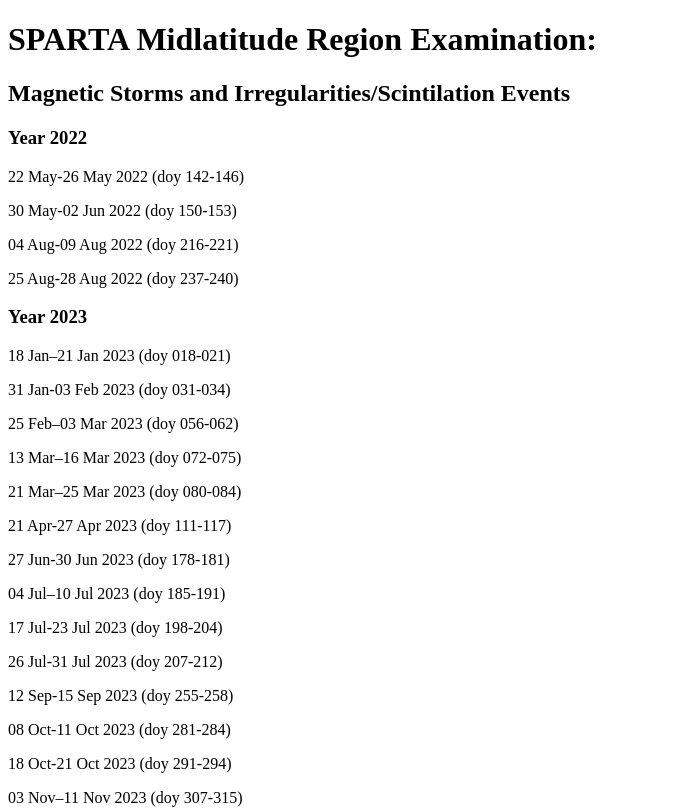
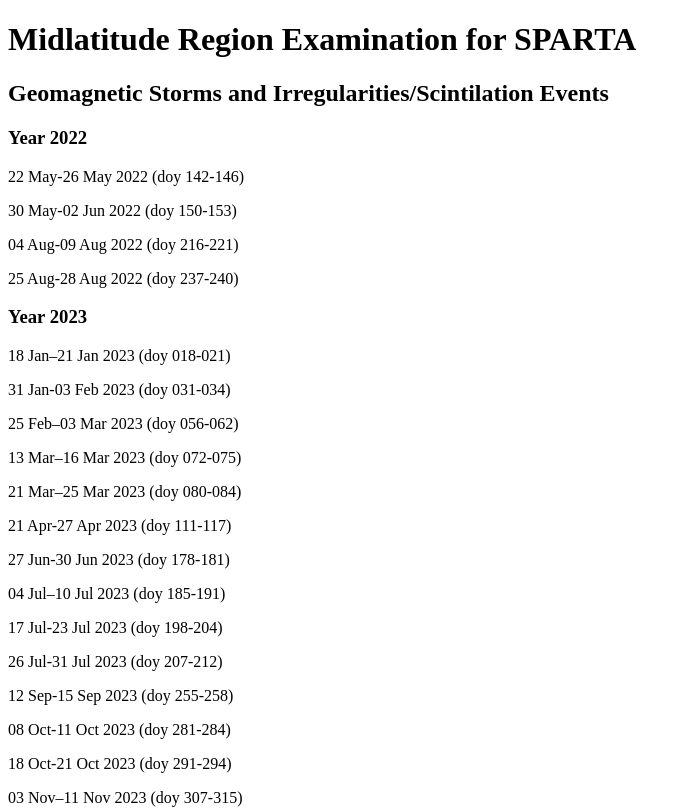
Before and after one commit to rezypradipta/rezypradipta.github.io, a plain HTML site: page SPARTA-cases/index.html in a window 1280 px wide. Shown: the top 810 px of the page, without its empty margins (0-691 px from the left). Drawn offline with Linux system fonts and the light colour scheme.

Commit message:
Update index.html

```diff
--- a/SPARTA-cases/index.html
+++ b/SPARTA-cases/index.html
@@ -7,9 +7,9 @@
 </head>
 <body>
 
-<h1>SPARTA Midlatitude Region Examination:</h1>
+<h1>Midlatitude Region Examination for SPARTA</h1>
 
-<h2>Magnetic Storms and Irregularities/Scintilation Events</h2>
+<h2>Geomagnetic Storms and Irregularities/Scintilation Events</h2>
 
 <h3>Year 2022</h3>
 
```
